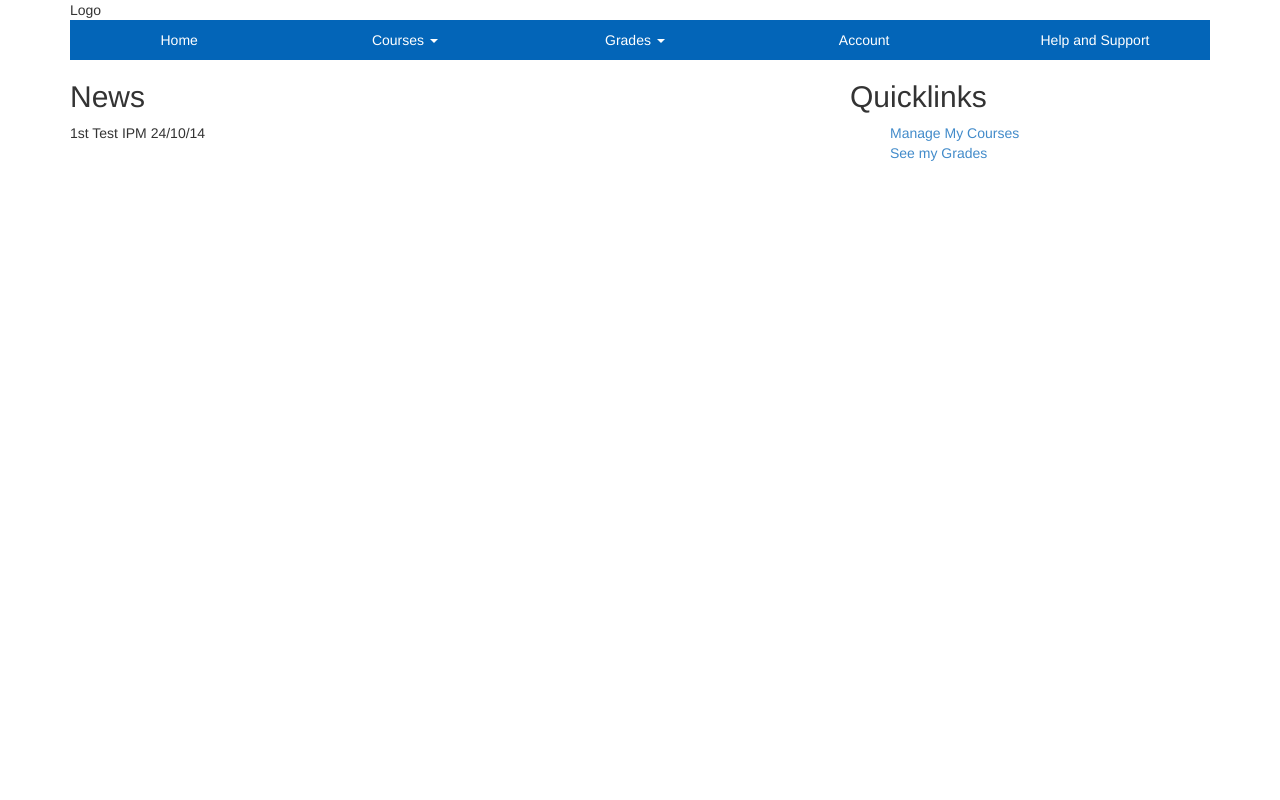
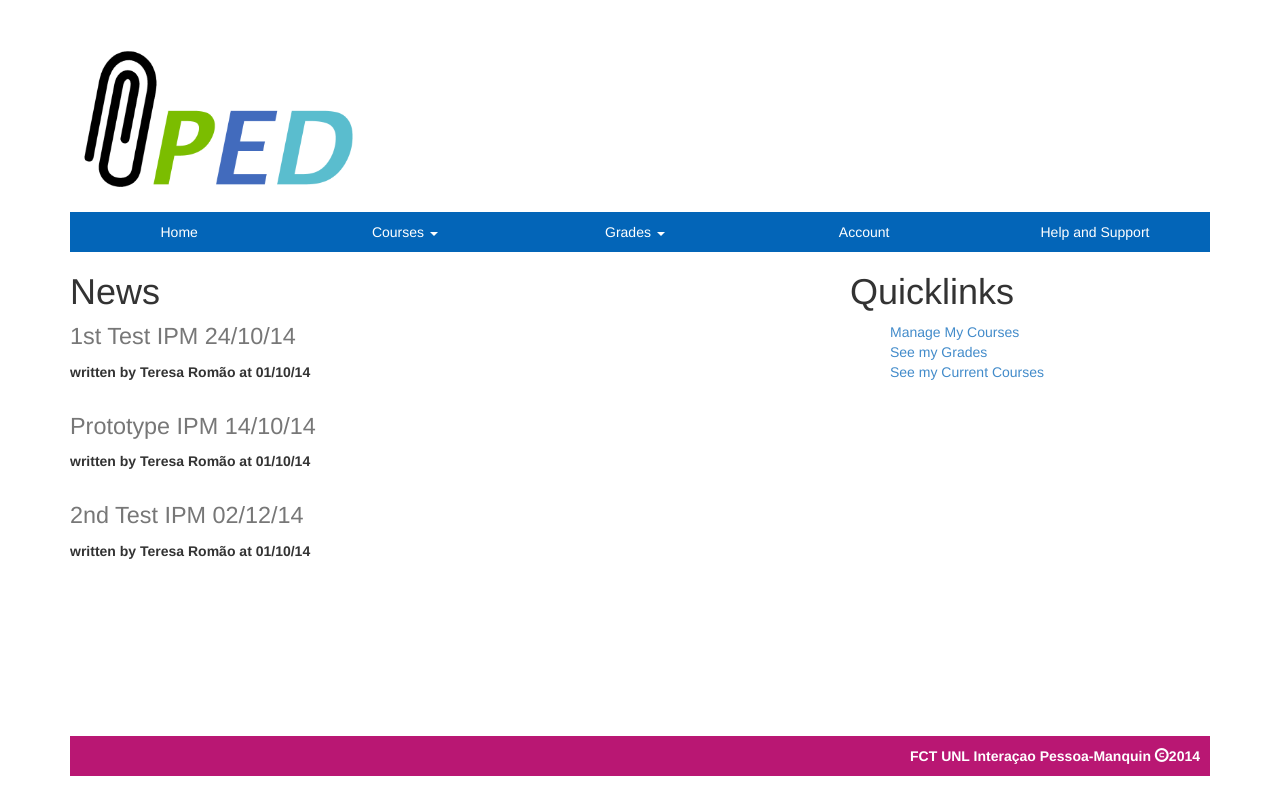
Before and after one commit to joaofvs/ipm_clipped, a plain HTML site: page index.html in a window 1280 px wide. Drawn offline with nearby package versions, Linux system fonts and the light colour scheme.

Commit message:
Some Hacks

```diff
--- a/css/style.css
+++ b/css/style.css
@@ -1,7 +1,25 @@
 
-.wrapper{
-	.make-row();
+footer{
+	text-align: right;
+	margin-top: 20px;
+	padding: 10px;
+	color: white;
+	background-color: #b91773;
 }
+* {
+	margin: 0;
+}
+html, body {
+	height: 100%;
+}
+.wrapper {
+	min-height: 100%;
+	margin: 0 auto -155px; /* the bottom margin is the negative value of the footer's height */
+}
+.push {
+	height: 155px; /* '.push' must be the same height as 'footer' */
+}
+
 #nav{
 	background-color: #0365b8;
 	margin: 0 auto 0 auto;
@@ -20,14 +38,14 @@
 }
 
 .dropdown-menu li a{
-	background-color:#b91773;
+	background-color:#0365b8;
 	color:black;
 }
 
 .nav-justified>.dropdown .dropdown-menu {
 	top: auto;
 	left: auto;
-	background-color: #b91773;;
+	background-color: #0365b8;;
 }
 
 
@@ -43,3 +61,6 @@
 .dropdown-menu>li>a:hover{
 	background-color: black;
 }
+ul.nav li.dropdown:hover > ul.dropdown-menu {
+    display: block;
+}
--- a/index.html
+++ b/index.html
@@ -23,7 +23,7 @@
   <div class="wrapper">
     <div class="container">
       <div class="row">
-        <div class="test col-xs-12 col-sm-6 col-lg-8">Logo</div>
+        <div class="test col-xs-12 col-sm-6 col-lg-8"><img width="300" src="img/Logo-1.png" /></div>
       </div>
       <div id="nav">
         <ul class="nav nav-justified">
@@ -53,19 +53,27 @@
       </div>
       <div class="row">
         <div class="test col-xs-12 col-sm-6 col-lg-8">
-          <h2>News</h2>
-          <p>1st Test IPM 24/10/14</p>
+          <h1>News<br/>
+          <small>1st Test IPM 24/10/14</small></h1>
+          <b>written by Teresa Romão at 01/10/14</b>
+          <h1><small>Prototype IPM 14/10/14</small></h1>
+          <b>written by Teresa Romão at 01/10/14</b>
+          <h1><small>2nd Test IPM 02/12/14</small></h1>
+          <b>written by Teresa Romão at 01/10/14</b>
         </div>
         <div class="col-xs-6 col-md-4">
-        <h2>Quicklinks</h2>
+        <h1>Quicklinks</h1>
         <p>
           <ul id="quicklinks">
             <li><a href="#">Manage My Courses</a></li>
             <li><a href="#">See my Grades</a></li>
+            <li><a href="#">See my Current Courses</a></li>
           </ul>
         </p>
         </div>
       </div>
+      <div class="push"></div>
+      <footer><b>FCT UNL Interaçao Pessoa-Manquin <span class="glyphicon glyphicon-copyright-mark"></span>2014</b></footer>
     </div>
   </div>
 
```
Also changed, not shown: img/Logo-1.png (added), 1 other file.
